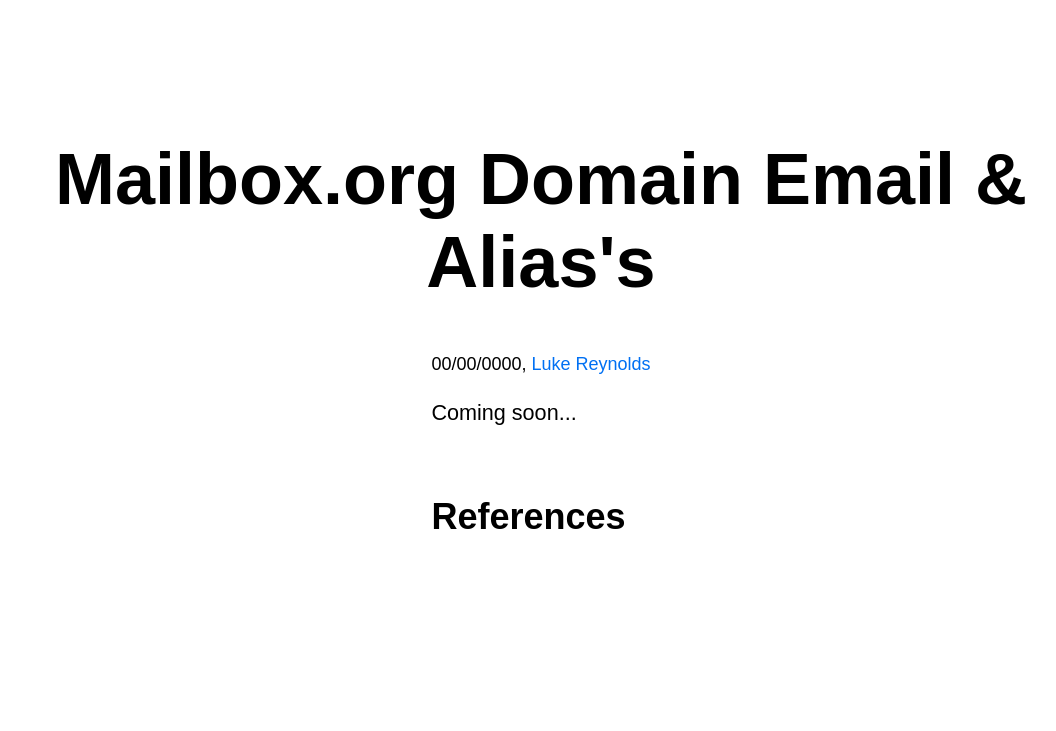
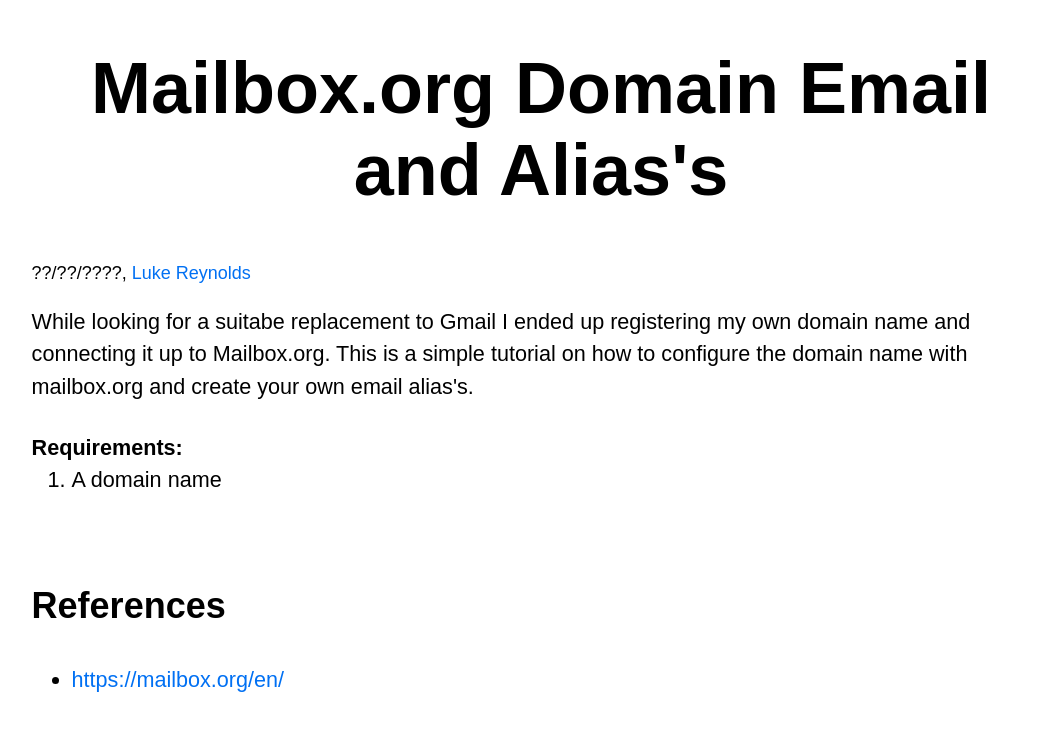
Before and after one commit to lreynolds188/Portfolio, a Next.js app: page /tutorials/mailbox-org-domain in a window 1280 px wide. Shown: the part 165-896 px from the top of the page, without its empty margins (99-1155 px from the left). Built offline with nearby package versions, Linux system fonts and the light colour scheme.

Commit message:
Update mailbox-org-domain.js

```diff
--- a/pages/tutorials/mailbox-org-domain.js
+++ b/pages/tutorials/mailbox-org-domain.js
@@ -10,15 +10,19 @@ export default function Home() {
       </Head>
 
       <main className={styles.main}>
-        <h1 className={styles.title}>Mailbox.org Domain Email & Alias's</h1>
+        <h1 className={styles.title}>Mailbox.org Domain Email and Alias's</h1>
 	  	<div>
-		  	<br />
-			<p>00/00/0000, <a href="https://thereynolds.com.au">Luke Reynolds</a></p>
-			<p className={styles.description}>Coming soon...</p><br /><br />
-
+		  	<br/>
+			<p>??/??/????, <a href="https://thereynolds.com.au">Luke Reynolds</a></p>
+			<p className={styles.description}>While looking for a suitabe replacement to Gmail I ended up registering my own domain name and connecting it up to Mailbox.org. This is a simple tutorial on how to configure the domain name with mailbox.org and create your own email alias's.</p><br /><br />
+			<p className={styles.description}><strong>Requirements:</strong></p>
+			<ol className={styles.descriptionLeft}>
+			  <li>A domain name</li>
+			</ol>
+			<br/>
 		<h2>References</h2>
 			<ul className={styles.descriptionLeft}>
-
+				<li><a href="https://mailbox.org/en/">https://mailbox.org/en/</a></li>
 			</ul>
         </div>
       </main>
```
